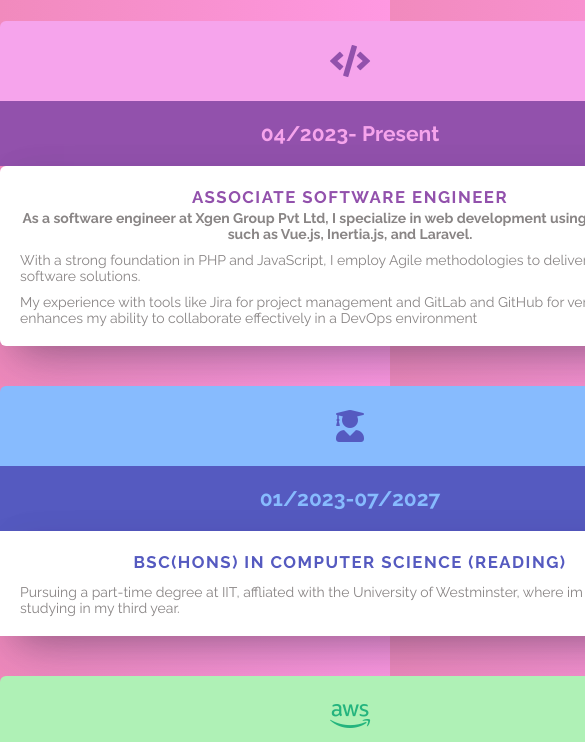
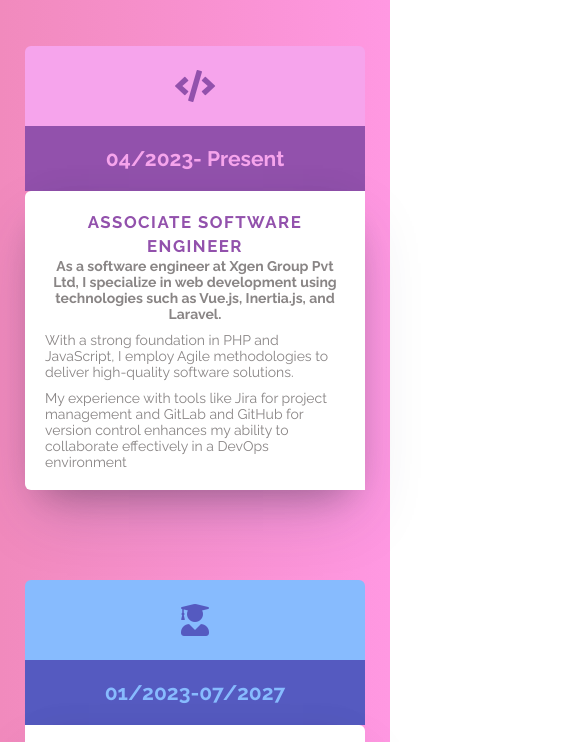
Before and after one commit to UpaniAyanga/portfolio, a plain HTML site: page pages/timeline.html in a window 390 px wide. Shown: the part 99-841 px from the top of the page, 585 px wide, since content can reach past the window. Drawn offline with Linux system fonts and the light colour scheme.

Commit message:
timeline content issue

```diff
--- a/assets/css/timeline.css
+++ b/assets/css/timeline.css
@@ -184,6 +184,8 @@ p:not(.achievements) {
   .timeline-event {
     flex-direction: column;
     align-self: center;
+    width: 100%;
+    padding: 25px;
   }
   .timeline-event-content {
     width: 100%;
```
